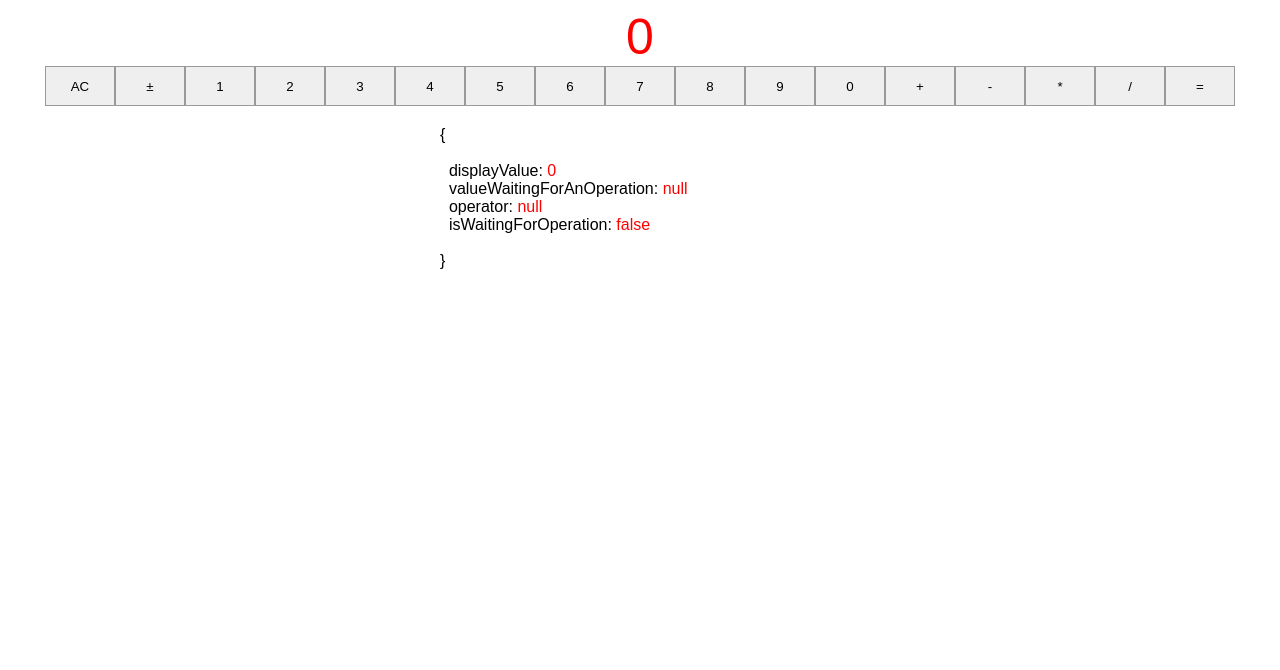
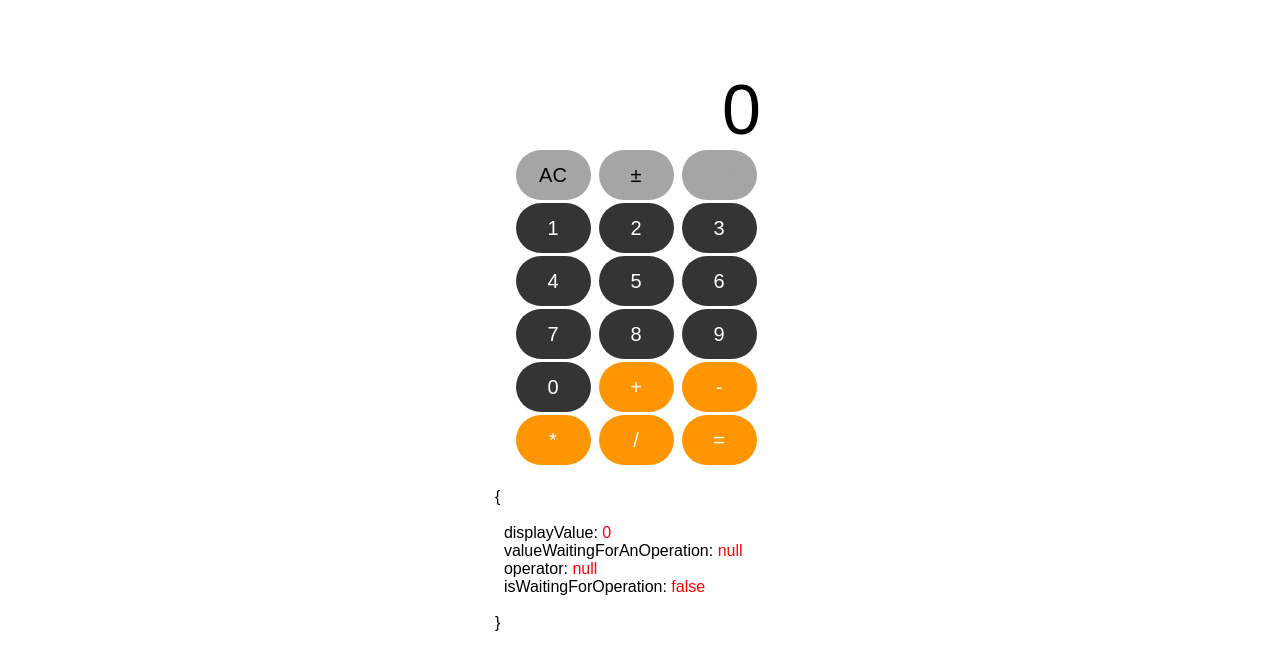
Before and after one commit to MonguDykrai/SimpleCalc, a React app: page / in a window 1280 px wide. Built offline with nearby package versions, Linux system fonts and the light colour scheme.

Commit message:
2018年6月26日01:52:41

```diff
--- a/public/index.html
+++ b/public/index.html
@@ -27,7 +27,7 @@
 	<noscript>
 		You need to enable JavaScript to run this app.
 	</noscript>
-	<div id="root"></div>
+	<div id="root" style="width: 320px; margin: 0 auto;"></div>
 	<!--
       This HTML file is a template.
       If you open it directly in the browser, you will see an empty page.
--- a/src/Components/DisplayStateChange/index.js
+++ b/src/Components/DisplayStateChange/index.js
@@ -10,7 +10,8 @@ const styles = {
   wrapper: {
     width: 400,
     margin: "20px auto",
-    position: "relative"
+    position: "relative",
+    backgroundColor: "#fff"
   }
 };
 
--- a/src/index.js
+++ b/src/index.js
@@ -6,15 +6,31 @@ import "./styles.css";
 
 const styles = {
   button: {
+    color: "#fff",
+    fontSize: 20,
     display: "inline-block",
-    width: 70,
-    height: 40,
+    width: 75,
+    height: 50,
     outline: "none",
-    border: "1px solid #999"
+    border: "none",
+    borderRadius: 35,
+    marginRight: 8,
+    marginBottom: 3,
+    // border: "1px solid #999",
+    backgroundColor: "#343434"
   },
   displayValue: {
-    color: "red",
-    fontSize: 50
+    color: "#000",
+    fontSize: 70,
+    textAlign: "right",
+    paddingRight: 24
+  },
+  function: {
+    backgroundColor: "#A5A5A5",
+    color: "#000"
+  },
+  operation: {
+    backgroundColor: "#FF9501"
   }
 };
 
@@ -31,12 +47,28 @@ class Calculator extends Component {
     return (
       <div className="Calculator">
         <div style={styles.displayValue}>{displayValue}</div>
-        <button style={styles.button} onClick={() => this.clearDisplay()}>
+        <div>
+          <button
+            style={Object.assign({}, styles.button, styles.function)}
+            onClick={() => this.clearDisplay()}
+          >
             AC
           </button>
-        <button style={styles.button} onClick={() => this.toggleSign()}>
+          <button
+            style={Object.assign({}, styles.button, styles.function)}
+            onClick={() => this.toggleSign()}
+          >
             ±
           </button>
+          <button
+            style={Object.assign({}, styles.button, styles.function, {
+              color: "#A5A5A5"
+            })}
+          >
+            null
+          </button>
+        </div>
+        <div>
           <button style={styles.button} onClick={() => this.inputOne(1)}>
             1
           </button>
@@ -46,6 +78,8 @@ class Calculator extends Component {
           <button style={styles.button} onClick={() => this.inputThree(3)}>
             3
           </button>
+        </div>
+        <div>
           <button style={styles.button} onClick={() => this.inputFour(4)}>
             4
           </button>
@@ -55,6 +89,8 @@ class Calculator extends Component {
           <button style={styles.button} onClick={() => this.inputSix(6)}>
             6
           </button>
+        </div>
+        <div>
           <button style={styles.button} onClick={() => this.inputSeven(7)}>
             7
           </button>
@@ -64,25 +100,45 @@ class Calculator extends Component {
           <button style={styles.button} onClick={() => this.inputNine(9)}>
             9
           </button>
+        </div>
+        <div>
           <button style={styles.button} onClick={() => this.inputZero(0)}>
             0
           </button>
 
-        <button style={styles.button} onClick={() => this.inputPlus()}>
+          <button
+            style={Object.assign({}, styles.button, styles.operation)}
+            onClick={() => this.inputPlus()}
+          >
             +
           </button>
-        <button style={styles.button} onClick={() => this.inputSubtract()}>
+          <button
+            style={Object.assign({}, styles.button, styles.operation)}
+            onClick={() => this.inputSubtract()}
+          >
             -
           </button>
-        <button style={styles.button} onClick={() => this.inputMultiply()}>
+        </div>
+        <div>
+          <button
+            style={Object.assign({}, styles.button, styles.operation)}
+            onClick={() => this.inputMultiply()}
+          >
             *
           </button>
-        <button style={styles.button} onClick={() => this.inputDivide()}>
+          <button
+            style={Object.assign({}, styles.button, styles.operation)}
+            onClick={() => this.inputDivide()}
+          >
             /
           </button>
-        <button style={styles.button} onClick={() => this.inputEuqal()}>
+          <button
+            style={Object.assign({}, styles.button, styles.operation)}
+            onClick={() => this.inputEuqal()}
+          >
             =
           </button>
+        </div>
         <DisplayStateChange {...this.state} />
       </div>
     );
--- a/src/styles.css
+++ b/src/styles.css
@@ -1,4 +1,8 @@
 .Calculator {
   font-family: sans-serif;
   text-align: center;
+  width: 290px;
+  margin: 0 auto;
+  margin-top: 50px;
+  padding-top: 20px;
 }
```
Lines whose indentation alone changed are shown as unchanged.
